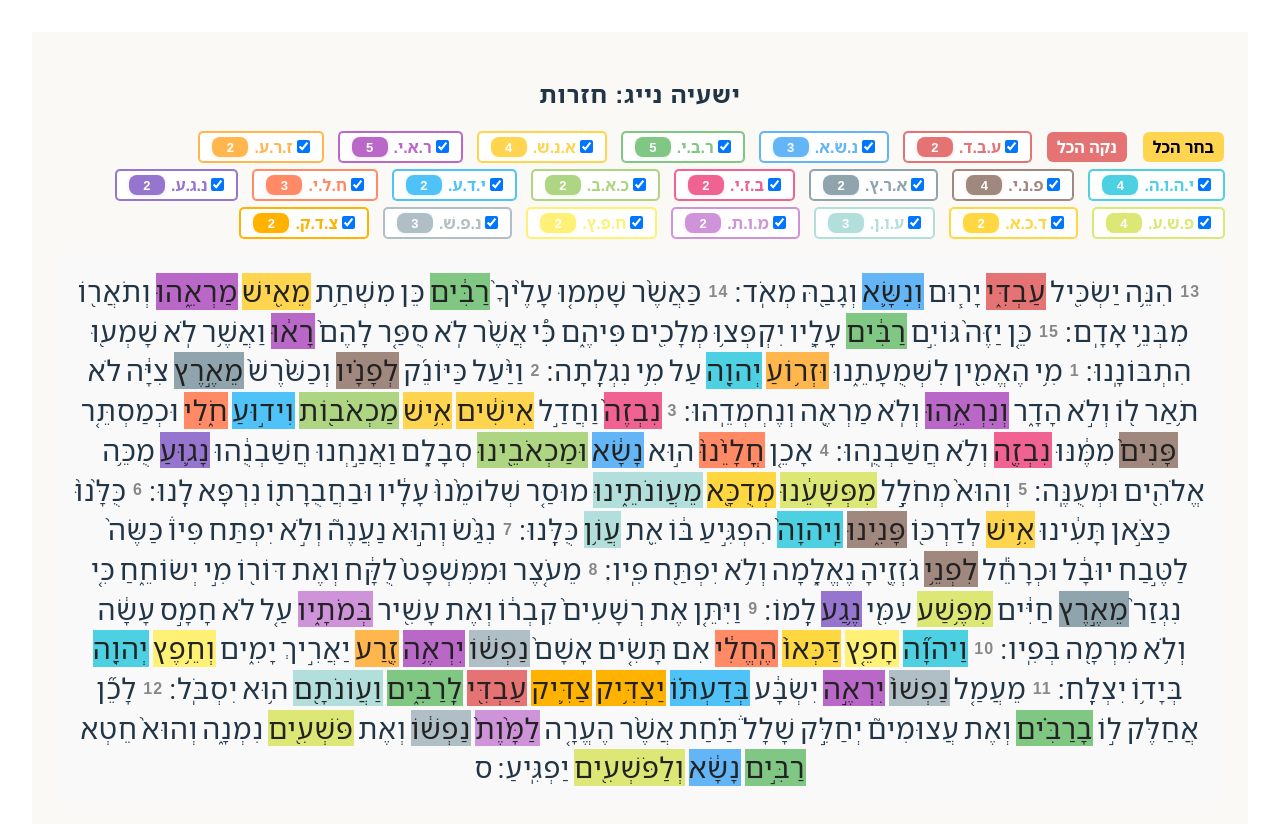
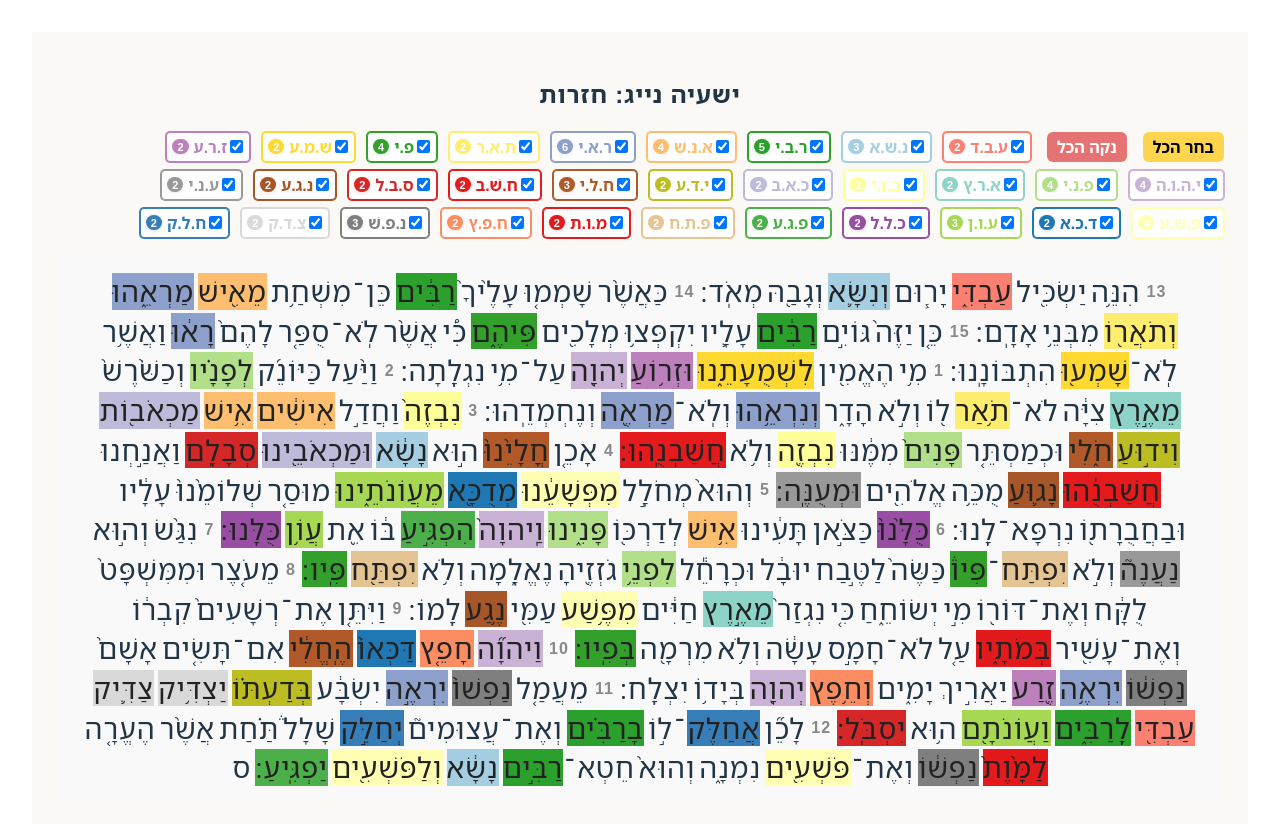
Before and after one commit to Blankyc/bb-word-repetition, a React (Vite) app in the folder app/: page / in a window 1280 px wide. Shown: the top 824 px of the page. Built offline with nearby package versions, Linux system fonts and the light colour scheme.

Commit message:
fix: added the missing groups

```diff
--- a/app/package.json
+++ b/app/package.json
@@ -10,6 +10,8 @@
     "preview": "vite preview"
   },
   "dependencies": {
+    "d3-scale": "^4.0.2",
+    "d3-scale-chromatic": "^3.1.0",
     "react": "^19.1.0",
     "react-dom": "^19.1.0"
   },
--- a/app/public/highlights.json
+++ b/app/public/highlights.json
@@ -1,7 +1,7 @@
 {
     "highlights": [
         {
-            "root": "ע.ב.ד.",
+            "root": "ע.ב.ד",
             "words": [
                 [
                     "עַבְדִּ֑י",
@@ -14,7 +14,7 @@
             ]
         },
         {
-            "root": "נ.שׂ.א.",
+            "root": "נ.שׂ.א",
             "words": [
                 [
                     "וְנִשָּׂ֛א",
@@ -31,7 +31,7 @@
             ]
         },
         {
-            "root": "ר.ב.י.",
+            "root": "ר.ב.י",
             "words": [
                 [
                     "רַבִּ֔ים",
@@ -56,7 +56,7 @@
             ]
         },
         {
-            "root": "א.נ.שׁ.",
+            "root": "א.נ.שׁ",
             "words": [
                 [
                     "מֵאִ֖ישׁ",
@@ -77,7 +77,7 @@
             ]
         },
         {
-            "root": "ר.א.י.",
+            "root": "ר.א.י",
             "words": [
                 [
                     "מַרְאֵ֑הוּ",
@@ -92,6 +92,10 @@
                     60
                 ],
                 [
+                    "מַרְאֶ֖ה",
+                    62
+                ],
+                [
                     "יִרְאֶ֥ה",
                     173
                 ],
@@ -102,7 +106,54 @@
             ]
         },
         {
-            "root": "ז.ר.ע.",
+            "root": "ת.א.ר",
+            "words":[
+                [
+                    "וְתֹאֲר֖וֹ",
+                    17
+                ],
+                [
+                    "תֹ֥אַר",
+                    56
+                ]
+            ]
+        },
+        {
+            "root": "פ.י",
+            "words": [
+                [
+                    "פִּיהֶ֑ם",
+                    28
+                ],
+                [
+                    "פִּיו֒",
+                    122
+                ],
+                [
+                    "פִּֽיו",
+                    132
+                ],
+                [
+                    "בְּפִֽיו",
+                    163
+                ]
+            ]
+        },
+        {
+            "root": "שׁ.מ.ע",
+            "words": [
+                [
+                    "שָׁמְע֖וּ",
+                    37
+                ],
+                [
+                    "לִשְׁמֻעָתֵ֑נוּ",
+                    42
+                ]
+            ]
+        },
+        {
+            "root": "ז.ר.ע",
             "words": [
                 [
                     "וּזְר֥וֹעַ",
@@ -115,7 +166,7 @@
             ]
         },
         {
-            "root": "י.ה.ו.ה.",
+            "root": "י.ה.ו.ה",
             "words": [
                 [
                     "יְהוָ֖ה",
@@ -136,7 +187,7 @@
             ]
         },
         {
-            "root": "פ.נ.י.",
+            "root": "פ.נ.י",
             "words": [
                 [
                     "לְפָנָ֗יו",
@@ -157,7 +208,7 @@
             ]
         },
         {
-            "root": "א.ר.ץ.",
+            "root": "א.ר.ץ",
             "words": [
                 [
                     "מֵאֶ֣רֶץ",
@@ -170,7 +221,7 @@
             ]
         },
         {
-            "root": "ב.ז.י.",
+            "root": "ב.ז.י",
             "words": [
                 [
                     "נִבְזֶה֙",
@@ -183,7 +234,7 @@
             ]
         },
         {
-            "root": "כ.א.ב.",
+            "root": "כ.א.ב",
             "words": [
                 [
                     "מַכְאֹב֖וֹת",
@@ -196,7 +247,7 @@
             ]
         },
         {
-            "root": "י.ד.ע.",
+            "root": "י.ד.ע",
             "words": [
                 [
                     "וִיד֣וּעַ",
@@ -209,7 +260,7 @@
             ]
         },
         {
-            "root": "ח.ל.י.",
+            "root": "ח.ל.י",
             "words": [
                 [
                     "חֹ֑לִי",
@@ -226,7 +277,33 @@
             ]
         },
         {
-            "root": "נ.ג.ע.",
+            "root": "ח.שׁ.ב",
+            "words": [
+                [
+                    "חֲשַׁבְנֻֽהוּ",
+                    77
+                ],
+                [
+                    "חֲשַׁבְנֻ֔הוּ",
+                    86
+                ]
+            ]
+        },
+        {
+            "root": "ס.ב.ל",
+            "words":[
+                [
+                    "סְבָלָ֑ם",
+                    84
+                ],
+                [
+                    "יִסְבֹּֽל",
+                    193
+                ]
+            ]
+        },
+        {
+            "root": "נ.ג.ע",
             "words": [
                 [
                     "נָג֛וּעַ",
@@ -239,7 +316,20 @@
             ]
         },
         {
-            "root": "פ.שׁ.ע.",
+            "root": "ע.נ.י",
+            "words": [
+                [
+                    "וּמְעֻנֶּֽה",
+                    90
+                ],
+                [
+                    "נַעֲנֶה֮",
+                    119
+                ]
+            ]
+        },
+        {
+            "root": "פ.שׁ.ע",
             "words": [
                 [
                     "מִפְּשָׁעֵ֔נוּ",
@@ -260,7 +350,7 @@
             ]
         },
         {
-            "root": "ד.כ.א.",
+            "root": "ד.כ.א",
             "words": [
                 [
                     "מְדֻכָּ֖א",
@@ -273,7 +363,7 @@
             ]
         },
         {
-            "root": "ע.ו.ן.",
+            "root": "ע.ו.ן",
             "words": [
                 [
                     "מֵעֲוֹנֹתֵ֑ינוּ",
@@ -290,7 +380,46 @@
             ]
         },
         {
-            "root": "מ.ו.ת.",
+            "root": "כ.ל.ל",
+            "words": [
+                [
+                    "כֻּלָּ֙נוּ֙",
+                    104
+                ],
+                [
+                    "כֻּלָּֽנוּ",
+                    115
+                ]
+            ]
+        },
+        {
+            "root": "פ.ג.ע",
+            "words": [
+                [
+                    "הִפְגִּ֣יעַ",
+                    111
+                ],
+                [
+                    "יַפְגִּֽיעַ",
+                    216
+                ]
+            ]
+        },
+        {
+            "root": "פ.ת.ח",
+            "words": [
+                [
+                    "יִפְתַּח",
+                    121
+                ],
+                [
+                    "יִפְתַּ֖ח",
+                    131
+                ]
+            ]
+        },
+        {
+            "root": "מ.ו.ת",
             "words": [
                 [
                     "בְּמֹתָ֑יו",
@@ -303,7 +432,7 @@
             ]
         },
         {
-            "root": "ח.פ.ץ.",
+            "root": "ח.פ.ץ",
             "words": [
                 [
                     "חָפֵ֤ץ",
@@ -316,7 +445,7 @@
             ]
         },
         {
-            "root": "נ.פ.שׁ.",
+            "root": "נ.פ.שׁ",
             "words": [
                 [
                     "נַפְשׁ֔וֹ",
@@ -333,7 +462,7 @@
             ]
         },
         {
-            "root": "צ.ד.ק.",
+            "root": "צ.ד.ק",
             "words": [
                 [
                     "יַצְדִּ֥יק",
@@ -344,6 +473,19 @@
                     188
                 ]
             ]
+        },
+        {
+            "root": "ח.ל.ק",
+            "words": [
+                [
+                    "אֲחַלֶּק",
+                    196
+                ],
+                [
+                    "יְחַלֵּ֣ק",
+                    201
+                ]
+            ]
         }
     ]
 }
--- a/app/src/App.jsx
+++ b/app/src/App.jsx
@@ -1,10 +1,43 @@
-import { useEffect, useState } from 'react';
+import { useEffect, useState, useMemo } from 'react';
 import './App.css';
+import { scaleOrdinal } from 'd3-scale';
+import { schemeSet3, schemeCategory10, schemePaired, schemeSet1, schemeSet2 } from 'd3-scale-chromatic';
 
-// 21 visually distinct, soft but vibrant colors
-const highlightColors = [
-  '#e57373', '#64b5f6', '#81c784', '#ffd54f', '#ba68c8', '#ffb74d', '#4dd0e1', '#a1887f', '#90a4ae', '#f06292', '#aed581', '#4fc3f7', '#ff8a65', '#9575cd', '#dce775', '#ffd740', '#b2dfdb', '#ce93d8', '#fff176', '#b0bec5', '#ffb300',
+// Create a color scale that supports 31+ groups
+// Utility to shuffle an array
+function shuffle(array) {
+  let currentIndex = array.length, randomIndex;
+  while (currentIndex !== 0) {
+    randomIndex = Math.floor(Math.random() * currentIndex);
+    currentIndex--;
+    [array[currentIndex], array[randomIndex]] = [array[randomIndex], array[currentIndex]];
+  }
+  return array;
+}
+// Generate a large, shuffled categorical palette
+function getColorPalette(n) {
+  let base = [
+    ...schemeSet3,
+    ...schemePaired,
+    ...schemeSet1,
+    ...schemeSet2,
+    ...schemeCategory10
   ];
+  base = shuffle(base);
+  // If more colors are needed, generate by adjusting lightness
+  while (base.length < n) {
+    base = base.concat(base.map(hex => {
+      // Slightly darken or lighten
+      let c = hex.replace('#', '');
+      let r = parseInt(c.substring(0,2),16), g = parseInt(c.substring(2,4),16), b = parseInt(c.substring(4,6),16);
+      r = Math.min(255, Math.floor(r * 0.85 + 30));
+      g = Math.min(255, Math.floor(g * 0.85 + 30));
+      b = Math.min(255, Math.floor(b * 0.85 + 30));
+      return `#${r.toString(16).padStart(2,'0')}${g.toString(16).padStart(2,'0')}${b.toString(16).padStart(2,'0')}`;
+    }));
+  }
+  return base.slice(0, n);
+}
 
 // Load Google Fonts for Noto Sans Hebrew
 const fontLink = document.createElement('link');
@@ -12,9 +45,34 @@ fontLink.href = 'https://fonts.googleapis.com/css2?family=Noto+Sans+Hebrew:wght@
 fontLink.rel = 'stylesheet';
 document.head.appendChild(fontLink);
 
-// Split on whitespace or Hebrew maqaf (־, U+05BE)
-function splitHebrewWords(text) {
-  return text.trim().split(/[\s\u05BE]+/);
+// Split on whitespace and maqaf, but group maqaf-linked words for rendering
+function splitHebrewWordsWithMaqafGroups(text) {
+  // Split on whitespace to get verse tokens
+  const verseTokens = text.trim().split(/\s+/);
+  // For each token, split on maqaf, but keep maqaf as a separate token
+  const maqaf = '\u05BE';
+  let words = [];
+  let maqafGroups = [];
+  let currentGroup = [];
+  let wordIdx = 0;
+  for (const token of verseTokens) {
+    // Split on maqaf, but keep maqaf as a separate token
+    const parts = token.split(new RegExp(`(${maqaf}|־)`, 'g')).filter(Boolean);
+    let group = [];
+    for (let i = 0; i < parts.length; i++) {
+      const part = parts[i];
+      if (part === maqaf || part === '־') {
+        group.push({ word: part, idx: null, isMaqaf: true });
+      } else {
+        group.push({ word: part, idx: wordIdx, isMaqaf: false });
+        wordIdx++;
+      }
+    }
+    if (group.length > 0) maqafGroups.push(group);
+  }
+  // Flatten for highlights
+  words = maqafGroups.flat().filter(w => !w.isMaqaf);
+  return { words, maqafGroups };
 }
 
 // Utility to darken a hex color
@@ -31,6 +89,7 @@ function darkenColor(hex, amount = 40) {
 
 function App() {
   const [words, setWords] = useState([]);
+  const [maqafGroups, setMaqafGroups] = useState([]);
   const [highlights, setHighlights] = useState([]);
   const [activeGroups, setActiveGroups] = useState([]);
   const [showAnim, setShowAnim] = useState(false);
@@ -40,7 +99,11 @@ function App() {
   useEffect(() => {
     fetch('/verses.txt')
       .then(res => res.text())
-      .then(text => setWords(splitHebrewWords(text)));
+      .then(text => {
+        const { words, maqafGroups } = splitHebrewWordsWithMaqafGroups(text);
+        setWords(words);
+        setMaqafGroups(maqafGroups);
+      });
     fetch('/highlights.json')
       .then(res => res.json())
       .then(data => {
@@ -80,6 +143,9 @@ function App() {
   // Detect verse numbers (1-2 digits)
   const verseNumRegex = /^\d{1,2}$/;
 
+  // Use a color palette based on the number of groups
+  const highlightColors = useMemo(() => getColorPalette(highlights.length || 31), [highlights.length]);
+
   return (
     <div style={{ direction: 'rtl', fontFamily: 'Noto Sans Hebrew, Arial, sans-serif', padding: 24, background: '#faf9f6', minHeight: '100vh' }}>
       <h2 style={{ letterSpacing: '0.04em' }}>ישעיה נייג: חזרות</h2>
@@ -90,23 +156,26 @@ function App() {
           <label key={idx} style={{
             display: 'inline-flex',
             alignItems: 'center',
-            marginLeft: 8,
+            marginLeft: 4,
             color: highlightColors[idx % highlightColors.length],
             fontWeight: activeGroups.includes(idx) ? 'bold' : 'normal',
             whiteSpace: 'nowrap',
             background: '#fff',
             borderRadius: 4,
-            padding: '2px 8px',
+            padding: '2px 5px',
             boxShadow: (activeGroups.includes(idx) || hoveredGroup === idx) ? `0 0 0 1px ${highlightColors[idx % highlightColors.length]}` : 'none',
             border: hoveredGroup === idx ? `1.25px solid ${darkenColor(highlightColors[idx % highlightColors.length], 60)}` : activeGroups.includes(idx) ? `1px solid ${highlightColors[idx % highlightColors.length]}` : '1.0px solid #eee',
             transition: 'box-shadow 0.2s, border 0.2s',
             filter: hoveredGroup === idx ? 'brightness(1.1)' : 'none',
-          }}>
+          }}
+          onMouseOver={activeGroups.includes(idx) ? () => setHoveredGroup(idx) : undefined}
+          onMouseOut={activeGroups.includes(idx) ? () => setHoveredGroup(null) : undefined}
+          >
             <input
               type="checkbox"
               checked={activeGroups.includes(idx)}
               onChange={() => toggleGroup(idx)}
-              style={{ marginLeft: 4, marginRight: 4 }}
+              style={{ marginLeft: 3, marginRight: 1 }}
               aria-label={`הצג קבוצה ${group.root || idx + 1}`}
             />
             <span style={{ fontWeight: 700 }}>{group.root ? `${group.root}` : `קבוצה ${idx + 1}`}</span>
@@ -115,40 +184,37 @@ function App() {
               background: highlightColors[idx % highlightColors.length],
               color: '#fff',
               borderRadius: 8,
-              fontSize: 13,
-              marginRight: 6,
-              marginLeft: 4,
-              minWidth: 22,
+              fontSize: 11,
+              marginRight: 5,
+              minWidth: 6,
               textAlign: 'center',
               fontWeight: 700,
-              padding: '0 7px',
-              lineHeight: '20px',
+              padding: '0 5px',
+              lineHeight: '15px',
               boxShadow: '0 1px 4px ' + highlightColors[idx % highlightColors.length] + '33',
             }}>{group.words ? group.words.length : 0}</span>
           </label>
         ))}
       </div>
       <div style={{ fontSize: 28, lineHeight: 1.3, wordBreak: 'keep-all', background: '#f9f9f9', padding: 16, borderRadius: 8, whiteSpace: 'pre-wrap', letterSpacing: '0.04em' }}>
-        {(() => {
-          const elements = [];
-          let idx = 0;
-          while (idx < words.length) {
-            const word = words[idx];
+        {maqafGroups.length > 0 ? maqafGroups.map((group, gIdx) => (
+          <span key={gIdx} style={{ display: 'inline-block', whiteSpace: group.length > 1 ? 'nowrap' : undefined }}>
+            {group.map(({ word, idx, isMaqaf }, i) => {
+              if (isMaqaf) {
+                // Render maqaf as its own span, never highlighted
+                return <span key={`maqaf-${gIdx}-${i}`} style={{ display: 'inline-block', margin: '0 0px', userSelect: 'none' }}>־</span>;
+              }
               const groupIdx = highlightMap[idx];
               const isVerseNum = verseNumRegex.test(word);
               if (isVerseNum) {
-              // Verse number: small and gray
-              elements.push(
+                return (
                   <span key={`vnum-${idx}`} style={{ fontSize: 16, color: '#888', fontWeight: 700, margin: '0 4px', verticalAlign: 'middle' }} aria-label={`מספר פסוק ${word}`}>
                     {word}
                   </span>
                 );
-              idx++;
-              continue;
               }
-            // Regular word
               const isHovered = groupIdx !== undefined && hoveredGroup === groupIdx;
-            elements.push(
+              return (
                 <span
                   key={idx}
                   className={groupIdx !== undefined ? `highlighted-word${showAnim ? ' anim' : ''}` : ''}
@@ -185,10 +251,9 @@ function App() {
                   {word}
                 </span>
               );
-            idx++;
-          }
-          return elements;
-        })()}
+            })}
+          </span>
+        )) : null}
       </div>
       <style>{`
         .highlighted-word.anim {
```
Also changed, not shown: 1 other file (tests, documents, lock files or other folders). Lines whose indentation alone changed are shown as unchanged.
